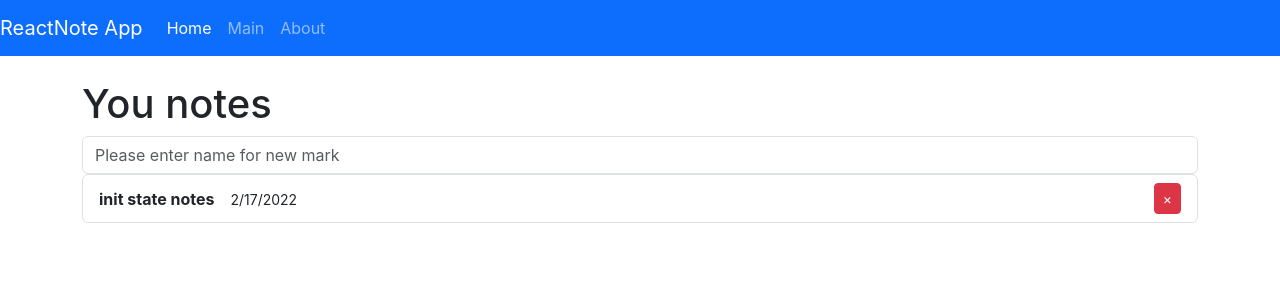
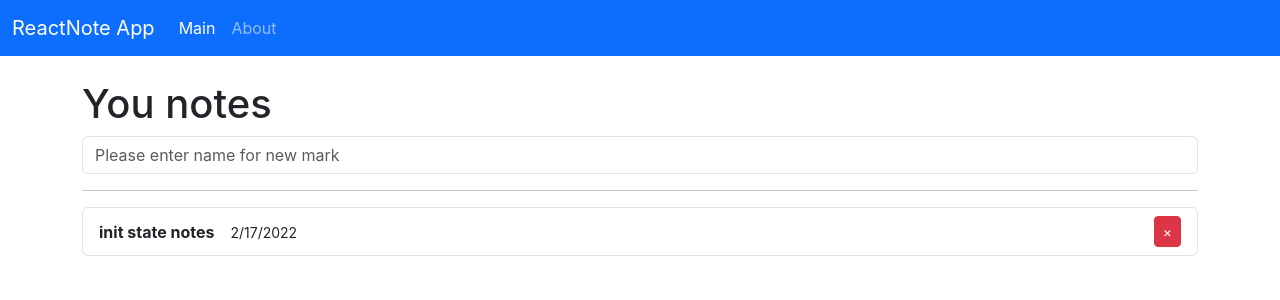
Before and after one commit to WilDwMe/ReactNote-App, a React (Create React App) app: page / in a window 1280 px wide. Shown: the top 300 px of the page. Built offline with nearby package versions, Linux system fonts and the light colour scheme; no server answers.

Commit message:
add css transitions animation

```diff
--- a/package.json
+++ b/package.json
@@ -11,6 +11,7 @@
     "react-dom": "^17.0.2",
     "react-redux": "^7.2.6",
     "react-scripts": "5.0.0",
+    "react-transition-group": "^4.4.2",
     "web-vitals": "^2.1.4"
   },
   "scripts": {
--- a/src/components/alert.js
+++ b/src/components/alert.js
@@ -1,25 +1,33 @@
 import React from "react";
 import { useDispatch, useSelector } from "react-redux";
 import { hide } from '../slices/alertSlice';
+import { CSSTransition } from "react-transition-group";
 
 export const Alert = () => {
 
   const alert = useSelector((state) => state.alert);
   const dispatch = useDispatch();
 
-    if (!alert.visible) {
-        return null;
-  }
-
   const handleClose = () => {
     dispatch(hide());
   }
 
-    return (
+  return (
+    <CSSTransition
+      in={alert.visible}
+      timeout={{
+        enter: 500,
+        exit: 350
+      }}
+      classNames={'alert'}
+      mountOnEnter
+      unmountOnExit
+    >
         <div className={`alert alert-${alert.type || 'warning'} alert-dismissible fade show`}>
-        <strong>Attention!</strong>{alert.text}
+        <strong>{alert.type === 'warning' ? 'Attention!' : 'Succses!'}</strong>{alert.text}
         <button onClick={handleClose} type="button" className="btn-close" aria-label="Close">
         </button>
       </div>
+      </CSSTransition>
     )
 }
--- /dev/null
+++ b/src/components/loader.js
@@ -0,0 +1,11 @@
+import React from "react";
+
+const Loader = () => (
+  <div className="text-center">
+    <div className="spinner-border text-primary" role="status">
+  <span className="visually-hidden">Loading...</span>
+    </div>
+  </div>
+)
+
+export default Loader;
--- a/src/components/navbar.js
+++ b/src/components/navbar.js
@@ -2,20 +2,20 @@ import React from "react";
 import {NavLink} from 'react-router-dom';
 
 export const Navbar = () => (
-    <nav className="navbar navbar-dark navbar-expand-lg bg-primary">
+  <nav className="navbar navbar-dark navbar-expand-lg bg-primary">
+    <div className="container-fluid">
     <div className="navbar-brand">
-    ReactNote App
+      ReactNote App
     </div>
+
     <ul className="navbar-nav me-auto mb-2 mb-lg-0">
         <li className="nav-item">
-          <NavLink className="nav-link" to="/">Home</NavLink>
-        </li>
-        <li className="nav-item">
-          <NavLink className="nav-link" to="/main">Main</NavLink>
+          <NavLink className="nav-link" to="/">Main</NavLink>
         </li>
         <li className="nav-item">
           <NavLink className="nav-link" to="/about">About</NavLink>
         </li>
       </ul>
+      </div>
     </nav>
 )
--- a/src/components/notes.js
+++ b/src/components/notes.js
@@ -1,12 +1,13 @@
 import React from "react";
+import { TransitionGroup, CSSTransition } from "react-transition-group";
 import { useSelector, useDispatch } from "react-redux";
 import { selectors, removeNote } from "../slices/noteSlice.js";
 
 export const Notes = () => {
 
     const notes = useSelector((state) => selectors.selectAll(state));
+    const dispatch = useDispatch();
 
-    const dispatch = useDispatch();
 
     const removeHandler = (id) => {
         console.log(id)
@@ -14,19 +15,21 @@ export const Notes = () => {
     };
 
     return (
-        <ul className="list-group">
+        <TransitionGroup component="ul" className="list-group">
             {notes.map((note) => (
-                <li className="list-group-item note"
-                    key={note.id}
-                    id={note.id}
-                >
+                <CSSTransition
+                    classNames={'note'}
+                    timeout={800}
+                    key={note.id}>
+                <li className="list-group-item note" id={note.id}>
                 <div>
                     <strong>{note.text}</strong>
                     <small>{new Date().toLocaleDateString()}</small>
                 </div>
                     <button onClick={removeHandler} type="button" className="btn btn-danger btn-sm">&times;</button>
-                </li>
+                    </li>
+                </CSSTransition>
             ))}
-            </ul>
+            </TransitionGroup>
     );
 }
--- a/src/index.js
+++ b/src/index.js
@@ -7,10 +7,10 @@ import App from './App';
 
 
 ReactDOM.render(
-  <React.StrictMode>
+  // <React.StrictMode>
     <Provider store={store}>
       <App />
-    </Provider>
-  </React.StrictMode>,
+    </Provider>,
+  // </React.StrictMode>,
   document.getElementById('root')
 );
--- a/src/index.scss
+++ b/src/index.scss
@@ -23,3 +23,41 @@ code {
 strong {
   margin-right: 1rem;
 }
+
+.alert-enter {
+  opacity: 0;
+}
+
+.alert-enter-active {
+  transition: opacity 500ms ease-out;
+  opacity: 1;
+}
+
+.alert-exit-active {
+  transition: opacity 350ms ease-out;
+  opacity: 0;
+}
+
+.note-exit-active {
+  animation: note 800ms ease-out forwards;
+}
+
+.note-enter-active {
+  animation: note 800ms ease-in alternate-reverse;
+}
+
+@keyframes note {
+  0% {
+    transform: translateX(0);
+  }
+
+  30% {
+    opacity: .7;
+    transform: translateX(30px);
+  }
+
+  100% {
+    opacity: 0;
+    transform: translateX(-200px);
+  }
+}
--- a/src/pages/about.js
+++ b/src/pages/about.js
@@ -6,10 +6,10 @@ export const About = () => {
     return (
         <div className="jumbotron">
   <h1 className="display-4">Note App</h1>
-  <p className="lead">This is a simple hero unit, a simple jumbotron-style component for calling extra attention to featured content or information.</p>
+  <p className="lead">Its simple React application used Redux-toolkit with midleware async thunk for load and save notes on google firebase. App was created as practice and improve coding skills ;']</p>
   <hr className="my-4"/>
-  <p>It uses utility classes for typography and spacing to space content out within the larger container.</p>
-  <Link className="btn btn-primary btn-lg" to="/" role="button">Ещё</Link>
+  <p>Stack used: React, Redux-toolkit, Axios, Google FireBase</p>
+  <Link className="btn btn-primary btn-lg" to="/" role="button">Back</Link>
 </div>
     )
 }
--- a/src/pages/home.js
+++ b/src/pages/home.js
@@ -1,12 +1,19 @@
 import React, { Fragment } from "react";
 import { Form } from "../components/form";
 import { Notes } from "../components/notes";
+import Loader from '../components/loader';
 
 
-export const Home = () => (
+export const Home = () => {
+
+    const loading = false;
+
+    return (
         <Fragment>
             <h1>You notes</h1>
             <Form />
-            <Notes/>
+            <hr />
+            { loading ? <Loader /> : <Notes /> }
         </Fragment>
     )
+}
--- a/src/slices/alertSlice.js
+++ b/src/slices/alertSlice.js
@@ -10,7 +10,7 @@ const alertSlice = createSlice({
     initialState,
     reducers: {
         show: (state, { payload }) => ({ ...payload, visible: true, text: payload.text, type: payload.type}),
-        hide: ({payload}) => ({visible: false})
+        hide: ({ payload }) => ({ visible: false })
     }
 });
 
--- a/src/slices/noteSlice.js
+++ b/src/slices/noteSlice.js
@@ -1,13 +1,17 @@
-import { createSlice, createEntityAdapter } from "@reduxjs/toolkit";
+import { createSlice, createEntityAdapter, createAsyncThunk } from "@reduxjs/toolkit";
+import axios from "axios";
 
+const url = process.env.REACT_APP_DB_URL;
 const noteAdapter = createEntityAdapter();
+
+const initialState = noteAdapter.getInitialState({
+    ids: [0],
+    entities: [{ id: 0, text: 'init state notes' }]
+});
 
 const noteSlice = createSlice({
     name: 'notes',
-    initialState: noteAdapter.getInitialState({
-        ids: [0],
-        entities: [{id: 0, text: 'init state notes'}]
-    }),
+    initialState,
     reducers: {
         addNote: noteAdapter.addOne,
         removeNote: noteAdapter.removeOne,
```
Also changed, not shown: 1 other file (tests, documents, lock files or other folders).
